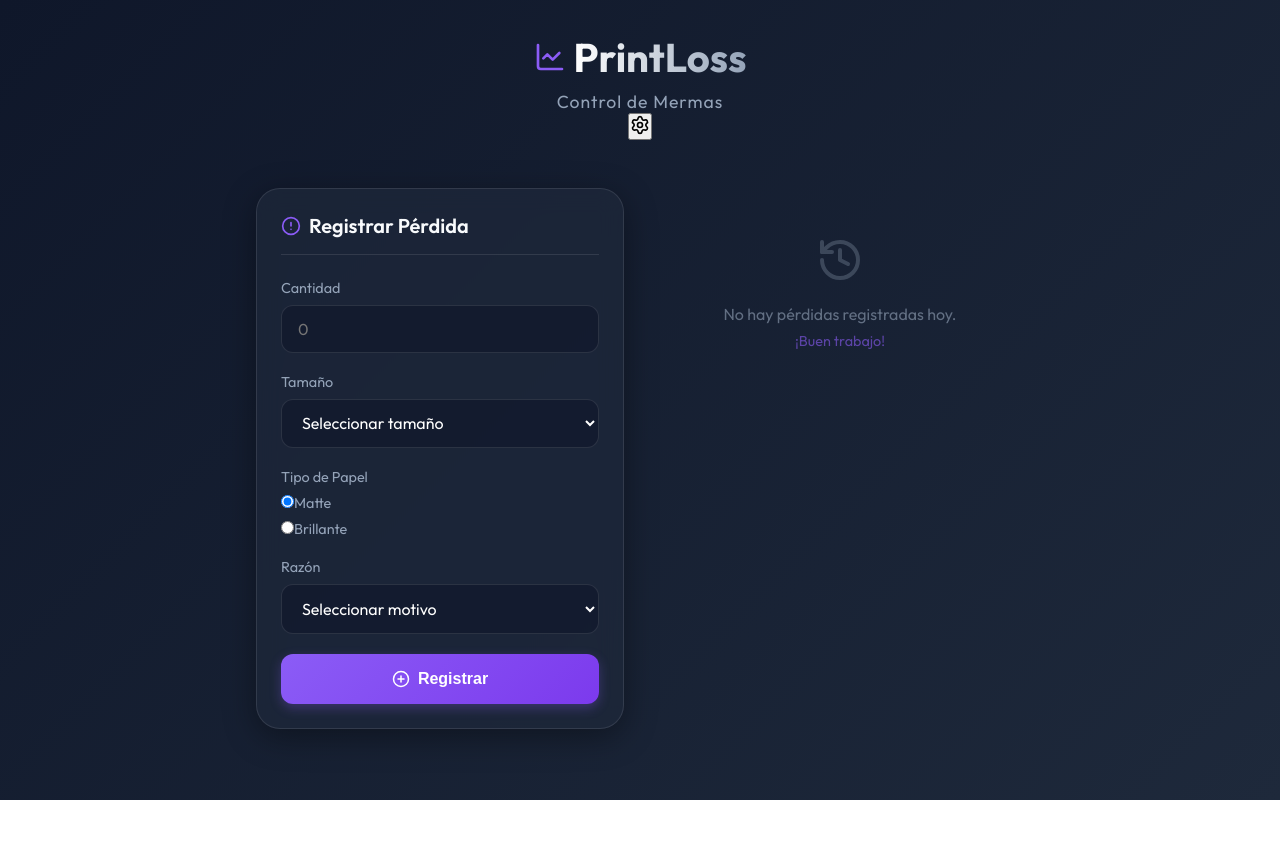
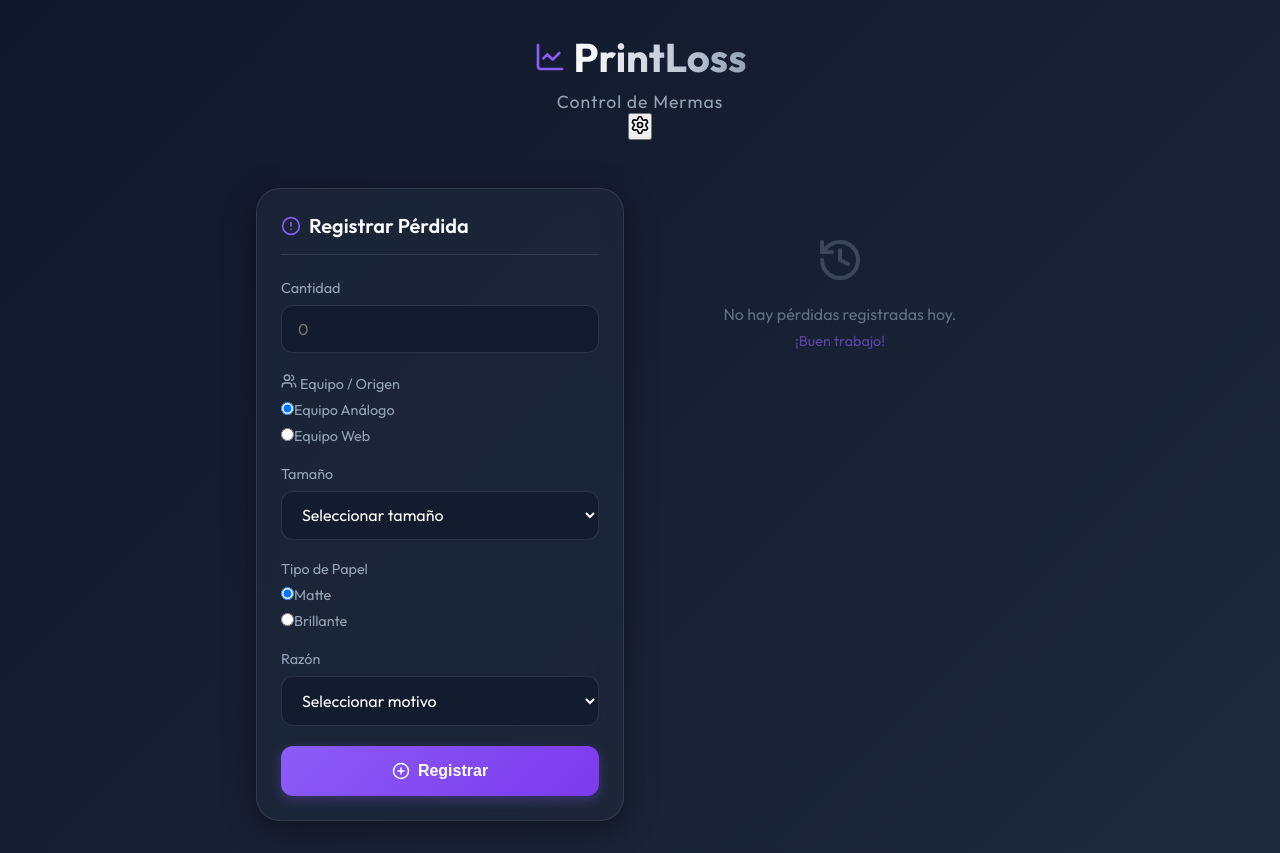
Before and after one commit to jefaturalabmigo/print-loss, a React (Vite) app: page / in a window 1280 px wide. Before the commit the page ends 800 px from the top, so only its background shows below. Built offline with nearby package versions, Linux system fonts and the light colour scheme.

Commit message:
Agrega campo Equipo y actualiza razones

```diff
--- a/src/components/LossForm.jsx
+++ b/src/components/LossForm.jsx
@@ -1,8 +1,9 @@
 import React, { useState } from 'react';
-import { PlusCircle, AlertCircle, Loader2 } from 'lucide-react';
+import { PlusCircle, AlertCircle, Loader2, Users } from 'lucide-react';
 import { submitToGoogleSheet } from '../services/googleSheetsService';
 
-const REASONS = ['Papel atascado', 'Color incorrecto', 'Mancha de tinta', 'Error de recorte', 'Falla de archivo', 'Error de operador', 'Error ingreso de Drugstore', 'Error ingreso de MUT', 'Error ingreso de Casa Costanera', 'Error ingreso de Conquistadores', 'Error WEB', 'Otro'];
+const REASONS = ['Atasco de papel', 'Error de ingreso de orden', 'Copia manchada', 'Copia doblada', 'Otro'];
+const TEAMS = ['Equipo Análogo', 'Equipo Web'];
 const PAPER_TYPES = ['Matte', 'Brillante'];
 
 export default function LossForm({ onAddLoss, sizes, sheetUrl }) {
@@ -10,6 +11,7 @@ export default function LossForm({ onAddLoss, sizes, sheetUrl }) {
     quantity: '',
     size: '',
     paperType: 'Matte',
+    team: 'Equipo Análogo',
     reason: '',
     details: ''
   });
@@ -33,6 +35,7 @@ export default function LossForm({ onAddLoss, sizes, sheetUrl }) {
       const sheetData = {
         'ID': newLoss.id,
         'Fecha': new Date().toLocaleString('es-CL', { timeZone: 'America/Santiago' }),
+        'Equipo': newLoss.team,
         'Cantidad': newLoss.quantity,
         'Tamaño': newLoss.size,
         'Tipo de Papel': newLoss.paperType,
@@ -49,6 +52,7 @@ export default function LossForm({ onAddLoss, sizes, sheetUrl }) {
       quantity: '',
       size: '',
       paperType: 'Matte',
+      team: 'Equipo Análogo',
       reason: '',
       details: ''
     });
@@ -74,6 +78,25 @@ export default function LossForm({ onAddLoss, sizes, sheetUrl }) {
             disabled={isSubmitting}
           />
         </div>
+        <div className="form-group">
+          <label className="flex items-center gap-2"><Users size={16} /> Equipo / Origen</label>
+          <div className="flex gap-4 mt-2 flex-wrap">
+            {TEAMS.map(team => (
+              <label key={team} className="flex items-center gap-2 cursor-pointer">
+                <input
+                  type="radio"
+                  name="team"
+                  value={team}
+                  checked={formData.team === team}
+                  onChange={(e) => setFormData({ ...formData, team: e.target.value })}
+                  className="accent-blue-600 w-4 h-4"
+                  disabled={isSubmitting}
+                />
+                <span className="text-sm font-medium text-slate-700 dark:text-slate-300">{team}</span>
+              </label>
+            ))}
+          </div>
+        </div>
 
         <div className="form-group">
           <label>Tamaño</label>
@@ -93,7 +116,7 @@ export default function LossForm({ onAddLoss, sizes, sheetUrl }) {
 
         <div className="form-group">
           <label>Tipo de Papel</label>
-          <div className="flex gap-4 mt-2">
+          <div className="flex gap-4 mt-2 flex-wrap">
             {PAPER_TYPES.map(type => (
               <label key={type} className="flex items-center gap-2 cursor-pointer">
                 <input
```
